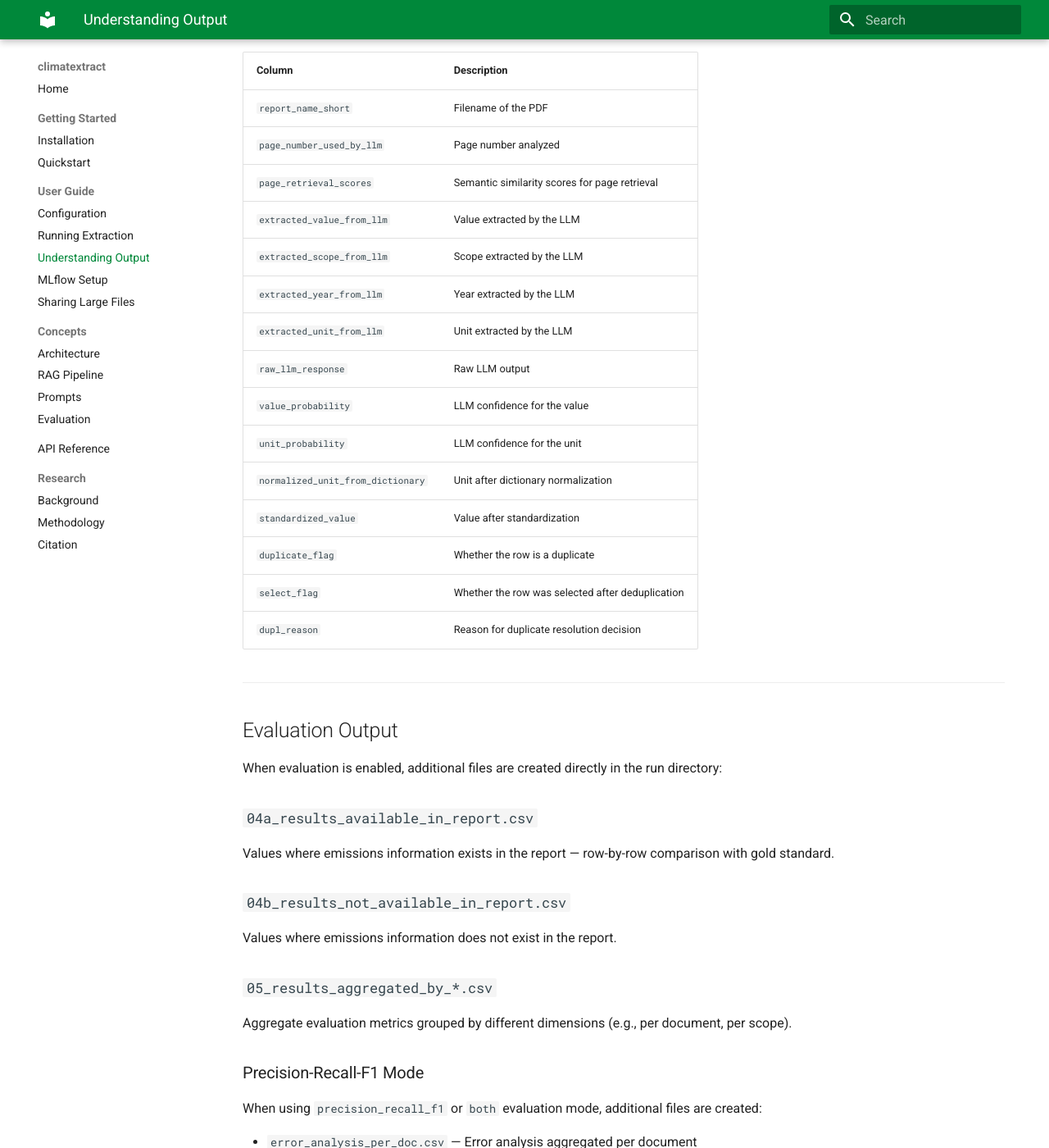
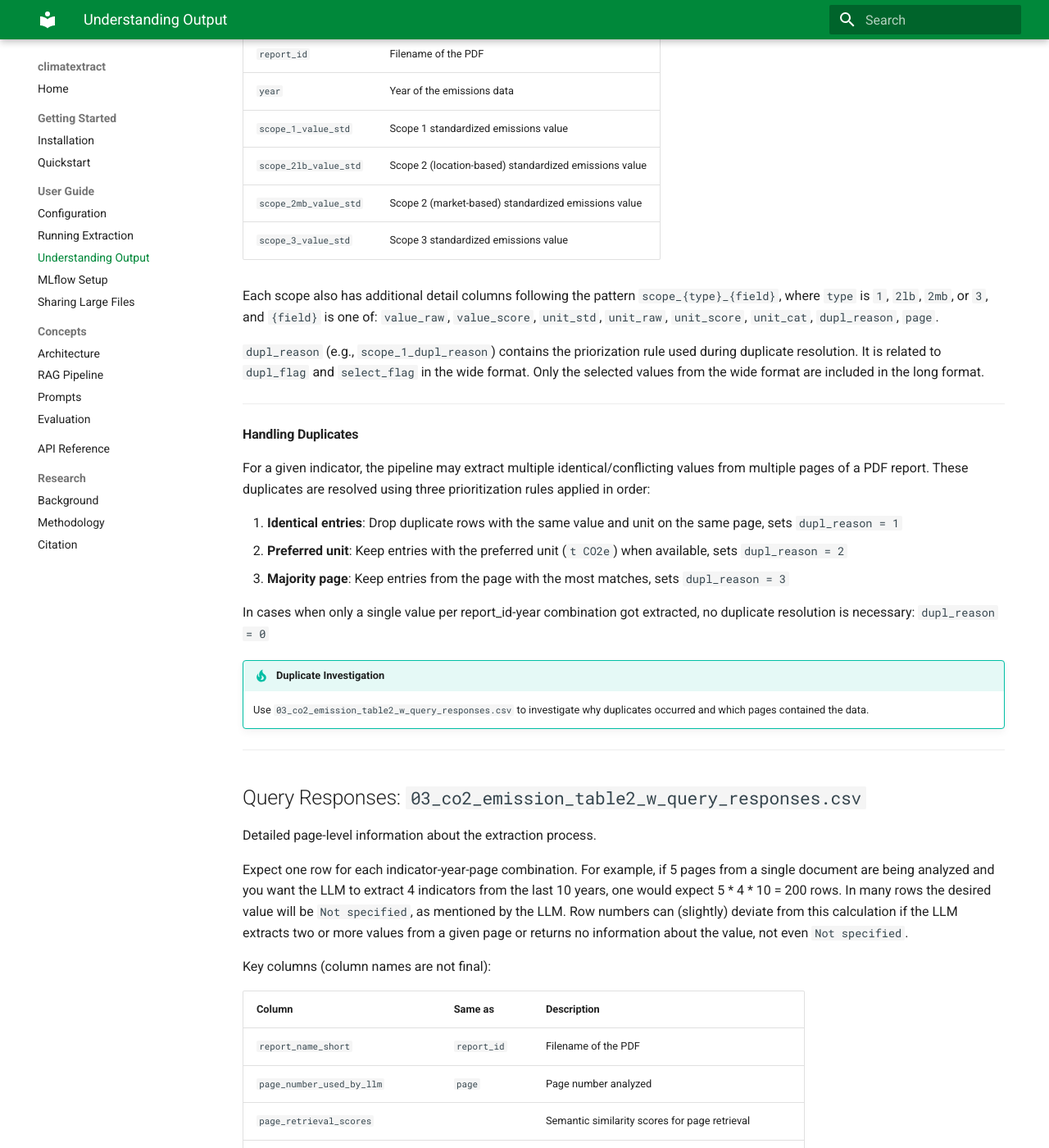
Before and after one commit to gist-sustainability/climatextract, an MkDocs documentation site: the page built from docs/user-guide/understanding-output.md, in a window 1280 px wide and 1400 px high, scrolled down 2070 px. Shown: the whole window at 82% size. Built offline with MkDocs 1.6.1 and Material for MkDocs 9.7.7, drawn with Linux system fonts in a browser that asks for light colours; some of the changed text lies outside the part shown.

Commit message:
docs: review and improve output description

```diff
--- a/docs/user-guide/understanding-output.md
+++ b/docs/user-guide/understanding-output.md
@@ -25,7 +25,7 @@
 
 ## Main Results: `results_long_format.csv`
 
-The primary output file with one row per extracted value:
+The primary output file with one row per extracted value. No row included if the LLM did not extract the desired value (=rows are dropped if `value_raw` is NA) :
 
 | Column | Description |
 |--------|-------------|
@@ -34,23 +34,32 @@
 | `indicator` | Scope type (`scope 1`, `scope 2lb`, `scope 2mb`, `scope 3`) |
 | `value_std` | Standardized emissions value |
 | `unit_std` | Standardized unit (always `t CO2e` for scope indicators) |
-| `page` | Page where value was found |
+| `page` | Page counter where value was found (may differ from printed page numbers) |
+| `dupl_flag` | Duplicate flag, indicates presence of duplicates, i.e.,  multiple, possibly conflicting values for a given report_id-year-indicator combination, see details below |
+| `select_flag` | Selection flag from the duplicate resolution mechanism, indicates the selected row containing the preferred value, see details below |
+| | **Further details from extraction process** |
+| `value_raw` | Original extracted value from LLM
+| `value_score` | LLM confidence score, based on logprobs
+| `unit_raw` | Original extracted unit from LLM
+| `unit_score` |  LLM confidence score, based on logprobs
+| `unit_cat` | Categorized unit (e.g., `kg CO2e`, `Mt CO2e`, `Other`, `Unknown`). The [unit conversion table](https://github.com/gist-sustainability/climatextract/blob/main/data/normalization_units/unit_normalization_dict.csv) converts `unit_raw` to `unit_cat`, so that standardized values (in `t CO2e`) can be calculated.
 
-Additional detail columns: `value_raw` (raw extracted value), `value_score` (LLM confidence), `unit_raw` (raw extracted unit), `unit_score` (unit confidence), `unit_cat` (unit category), `dupl_flag` (duplicate flag), `select_flag` (selection flag).
 
 **Example:**
 
-| report_id | year | indicator | value_std | unit_std | page |
-|-----------|------|-----------|-----------|----------|------|
-| sato holdings_2022_report.pdf | 2015 | scope 1 | 135.0 | t CO2e | 34 |
-| sato holdings_2022_report.pdf | 2015 | scope 2lb | 41962.0 | t CO2e | 34 |
-| sato holdings_2022_report.pdf | 2015 | scope 2mb | 37674.0 | t CO2e | 34 |
+| report_id | year | indicator | value_std | unit_std | page | ... |
+|-----------|------|-----------|-----------|----------|------| --- |
+| sato holdings_2022_report.pdf | 2015 | scope 1 | 135.0 | t CO2e | 34 | ... |
+| sato holdings_2022_report.pdf | 2015 | scope 2lb | 41962.0 | t CO2e | 34 | ... |
+| sato holdings_2022_report.pdf | 2015 | scope 2mb | 37674.0 | t CO2e | 34 | ... |
+| sato holdings_2022_report.pdf | 2015 | scope 3 | 1834.0 | t CO2e | 34 | ... |
+| sato holdings_2022_report.pdf | 2016 | scope 1 | 170.0 | t CO2e | 34 | ... |
 
 ---
 
 ## Wide Format: `results_wide_format.csv`
 
-The same data pivoted for easier comparison across scopes. Key columns:
+The same data pivoted for easier comparison across scopes: Wide format, with a single row per report_id and year. Key columns:
 
 | Column | Description |
 |--------|-------------|
@@ -61,31 +70,65 @@
 | `scope_2mb_value_std` | Scope 2 (market-based) standardized emissions value |
 | `scope_3_value_std` | Scope 3 standardized emissions value |
 
-Each scope also has additional detail columns following the pattern `scope_{N}_{field}`, where `N` is `1`, `2lb`, `2mb`, or `3`, and `{field}` is one of: `value_raw`, `value_score`, `unit_std`, `unit_raw`, `unit_score`, `unit_cat`, `dupl_reason`, `page`.
+Each scope also has additional detail columns following the pattern `scope_{type}_{field}`, where `type` is `1`, `2lb`, `2mb`, or `3`, and `{field}` is one of: `value_raw`, `value_score`, `unit_std`, `unit_raw`, `unit_score`, `unit_cat`, `dupl_reason`, `page`.
+
+`dupl_reason` (e.g., `scope_1_dupl_reason`) contains the priorization rule used during duplicate resolution. It is related to `dupl_flag` and `select_flag` in the wide format. Only the selected values from the wide format are included in the long format.
+
+---
+
+#### Handling Duplicates
+
+For a given indicator, the pipeline may extract multiple identical/conflicting values from multiple pages of a PDF report. These duplicates are resolved using three prioritization rules applied in order:
+
+1. **Identical entries**: Drop duplicate rows with the same value and unit on the same page, sets `dupl_reason = 1`
+2. **Preferred unit**: Keep entries with the preferred unit (`t CO2e`) when available, sets `dupl_reason = 2`
+3. **Majority page**: Keep entries from the page with the most matches, sets `dupl_reason = 3`
+
+In cases when only a single value per report_id-year combination got extracted, no duplicate resolution is necessary: `dupl_reason = 0`
+
+!!! tip "Duplicate Investigation"
+    Use `03_co2_emission_table2_w_query_responses.csv` to investigate why duplicates occurred and which pages contained the data.
 
 ---
 
 ## Query Responses: `03_co2_emission_table2_w_query_responses.csv`
 
-Detailed page-level information about the extraction process. Key columns:
+Detailed page-level information about the extraction process.
 
-| Column | Description |
-|--------|-------------|
-| `report_name_short` | Filename of the PDF |
-| `page_number_used_by_llm` | Page number analyzed |
-| `page_retrieval_scores` | Semantic similarity scores for page retrieval |
-| `extracted_value_from_llm` | Value extracted by the LLM |
-| `extracted_scope_from_llm` | Scope extracted by the LLM |
-| `extracted_year_from_llm` | Year extracted by the LLM |
-| `extracted_unit_from_llm` | Unit extracted by the LLM |
-| `raw_llm_response` | Raw LLM output |
-| `value_probability` | LLM confidence for the value |
-| `unit_probability` | LLM confidence for the unit |
-| `normalized_unit_from_dictionary` | Unit after dictionary normalization |
-| `standardized_value` | Value after standardization |
-| `duplicate_flag` | Whether the row is a duplicate |
-| `select_flag` | Whether the row was selected after deduplication |
-| `dupl_reason` | Reason for duplicate resolution decision |
+Expect one row for each indicator-year-page combination. For example, if 5 pages from a single document are being analyzed and you want the LLM to extract 4 indicators from the last 10 years, one would expect 5 * 4 * 10 = 200 rows. In many rows the desired value will be `Not specified`, as mentioned by the LLM. Row numbers can (slightly) deviate from this calculation if the LLM extracts two or more values from a given page or returns no information about the value, not even `Not specified`.
+
+Key columns (column names are not final):
+
+| Column | Same as | Description |
+|--------|---------| -------------|
+| `report_name_short` | `report_id` | Filename of the PDF |
+| `page_number_used_by_llm` | `page` | Page number analyzed |
+| `page_retrieval_scores` | | Semantic similarity scores for page retrieval |
+| `page_texts_to_llm` | | Text from page given to LLM |
+| `raw_llm_response` | | Raw LLM answer output |
+| `extracted_scope_from_llm` | $\hat{=}$ `indicator` | Scope extracted by the LLM |
+| `extracted_year_from_llm` | `year` | Year extracted by the LLM |
+| `extracted_value_from_llm_orig` | | Value extracted by the LLM |
+| `extracted_value_from_llm` | `value_raw` | Value extracted by the LLM after minimal processing |
+| `standardized_value` | `value_std` | Value after standardization, measured in `t CO2e` |
+| `extracted_unit_from_llm` | `unit_raw` | Unit extracted by the LLM |
+| `normalized_unit_from_dictionary` | `unit_cat` | Unit after dictionary normalization |
+| `value_probability` | `value_score` | LLM confidence for the extracted value |
+| `unit_probability` | `unit_score` | LLM confidence for the extracted unit |
+| `duplicate_flag` | `dupl_flag` | Whether the row is a duplicate |
+| `select_flag` | `select_flag` | Whether the row was selected after deduplication |
+
+The deduplicated results are saved in `03_co2_emission_table2_w_query_responses_filtered.csv`.
+
+---
+
+## Logs
+
+### `logs.json`
+
+Stores the configuration, incured costs, evaluation metrics if available. A summary of what happend during this run.
+
+If [MLflow](./mlflow-setup.md) has been activated, the same information will also be saved in Mlflow for comparison between experiments.
 
 ---
 
@@ -111,18 +154,3 @@
 
 - `error_analysis_per_doc.csv` — Error analysis aggregated per document
 - `error_analysis_per_row.csv` — Error analysis per individual row
-
----
-
-## Handling Duplicates
-
-The pipeline may extract the same value from multiple pages. Duplicates are resolved using three prioritization rules applied in order:
-
-1. **Identical entries**: Drop duplicate rows with the same value and unit on the same page
-2. **Preferred unit**: Keep entries with the preferred unit (`t CO2e`) when available
-3. **Majority page**: Keep entries from the page with the most matches
-
-The deduplicated results are saved in `03_co2_emission_table2_w_query_responses_filtered.csv`.
-
-!!! tip "Duplicate Investigation"
-    Use `03_co2_emission_table2_w_query_responses.csv` to investigate why duplicates occurred and which pages contained the data.
```
Also changed, not shown: from climatextract import extract.py (added, +9 -0 lines), 5 other files.
